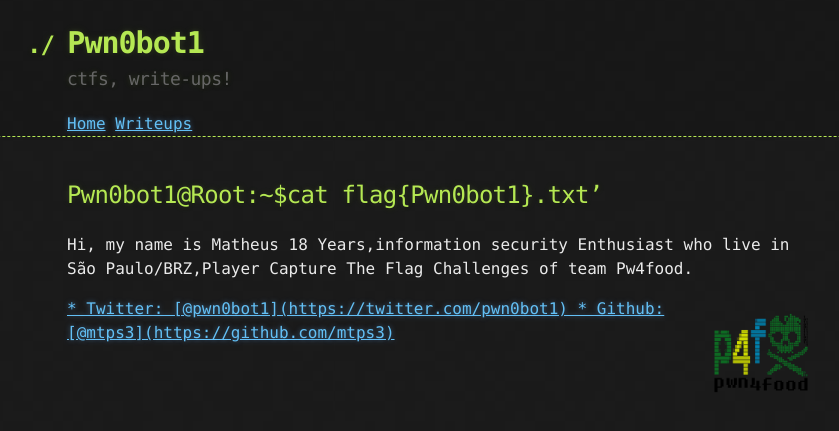
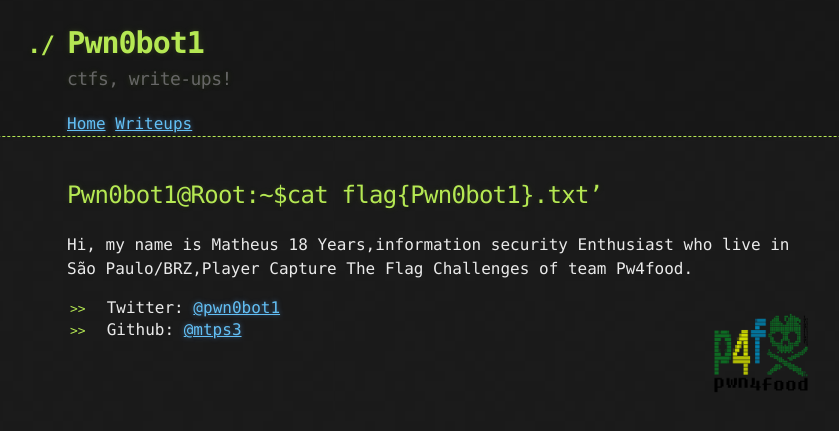
Before and after one commit to mtps3/Mtps3.github.io, a Jekyll site: the page built from index.md, in a window 1280 px wide. Shown: the top 431 px of the page, without its empty margins (198-1037 px from the left). Built offline with Jekyll 4.4.1, drawn with Linux system fonts in a browser that asks for light colours.

```diff
--- a/index.md
+++ b/index.md
@@ -10,8 +10,6 @@ layout: mainpage
 Hi, my name is Matheus
 18 Years,information security Enthusiast who live in São Paulo/BRZ,Player Capture The Flag Challenges of team Pw4food.
 
-<p><a href="/_layouts/barra-de-porcentagem.html">
-
 <img src="/images/p4f.png" style="width:7em; height:7em; float:right;" />
 
 
```
